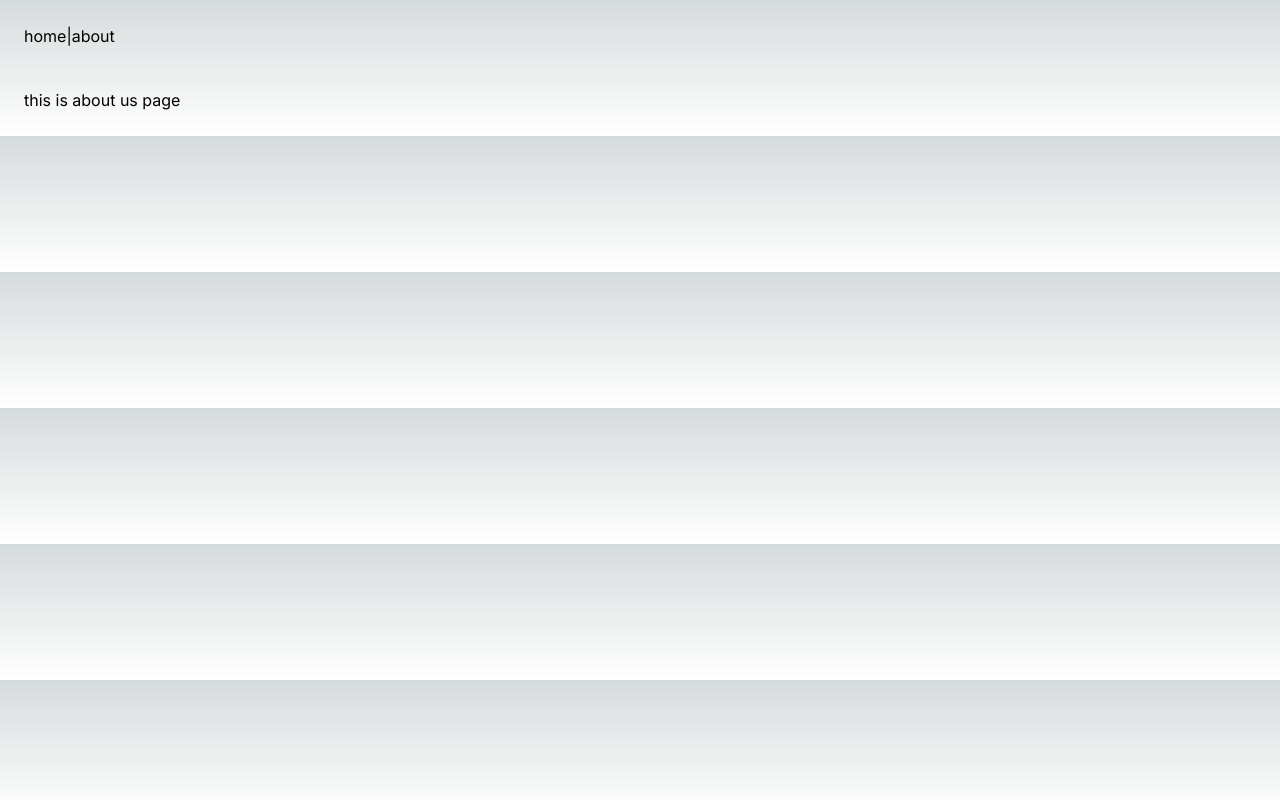
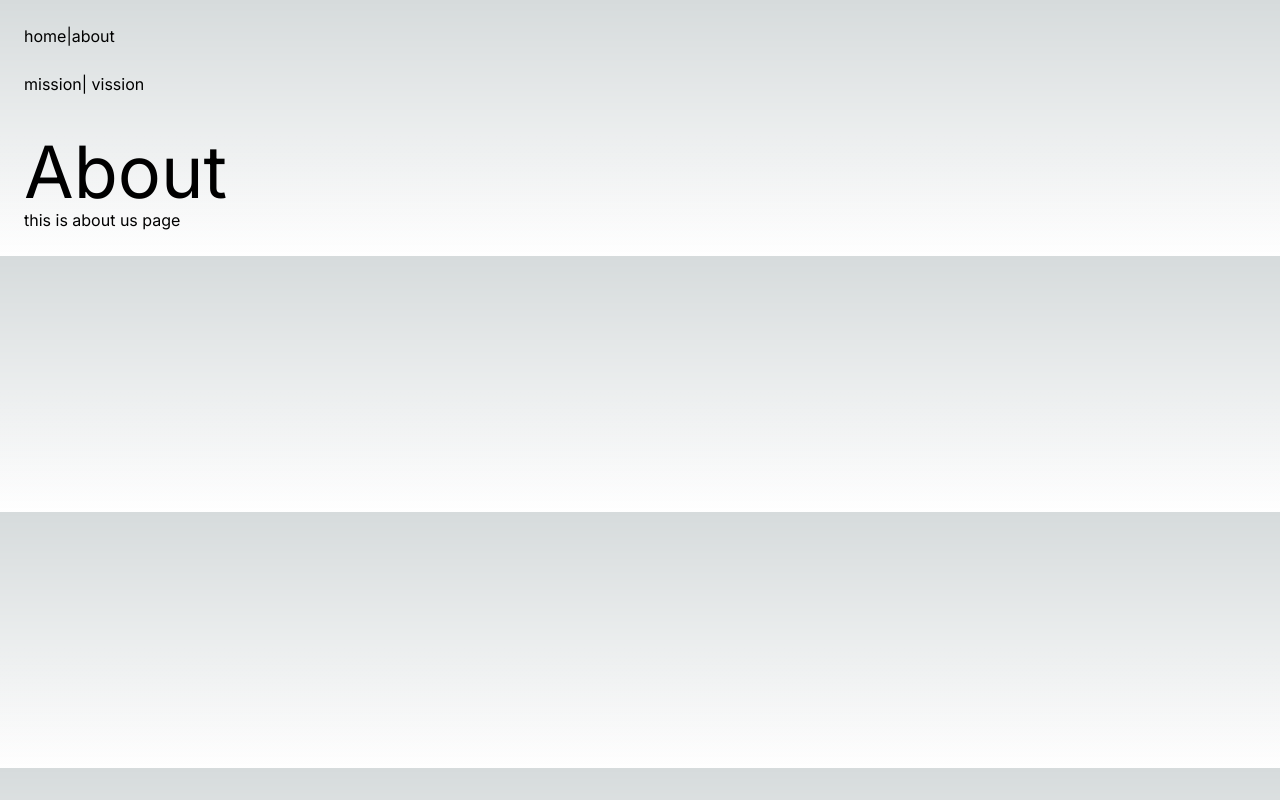
Before and after one commit to asib11/nextjs-bootcamp, a Next.js app: page /about in a window 1280 px wide. Built offline with nearby package versions, Linux system fonts and the light colour scheme.

Commit message:
feat: nested layout

```diff
--- /dev/null
+++ b/app/about/layout.js
@@ -0,0 +1,12 @@
+import React from 'react';
+
+function layout({children}) {
+    return (
+        <div className='mt-6'>
+            <nav>mission| vission</nav>
+           {children}
+        </div>
+    );
+}
+
+export default layout;
--- a/app/about/page.js
+++ b/app/about/page.js
@@ -3,6 +3,7 @@ export default function About() {
     return (
       <main className="">
         <div className="mt-10">
+            <h1 className="text-7xl">About</h1>
             this is about us page
         </div>
       </main>
```
